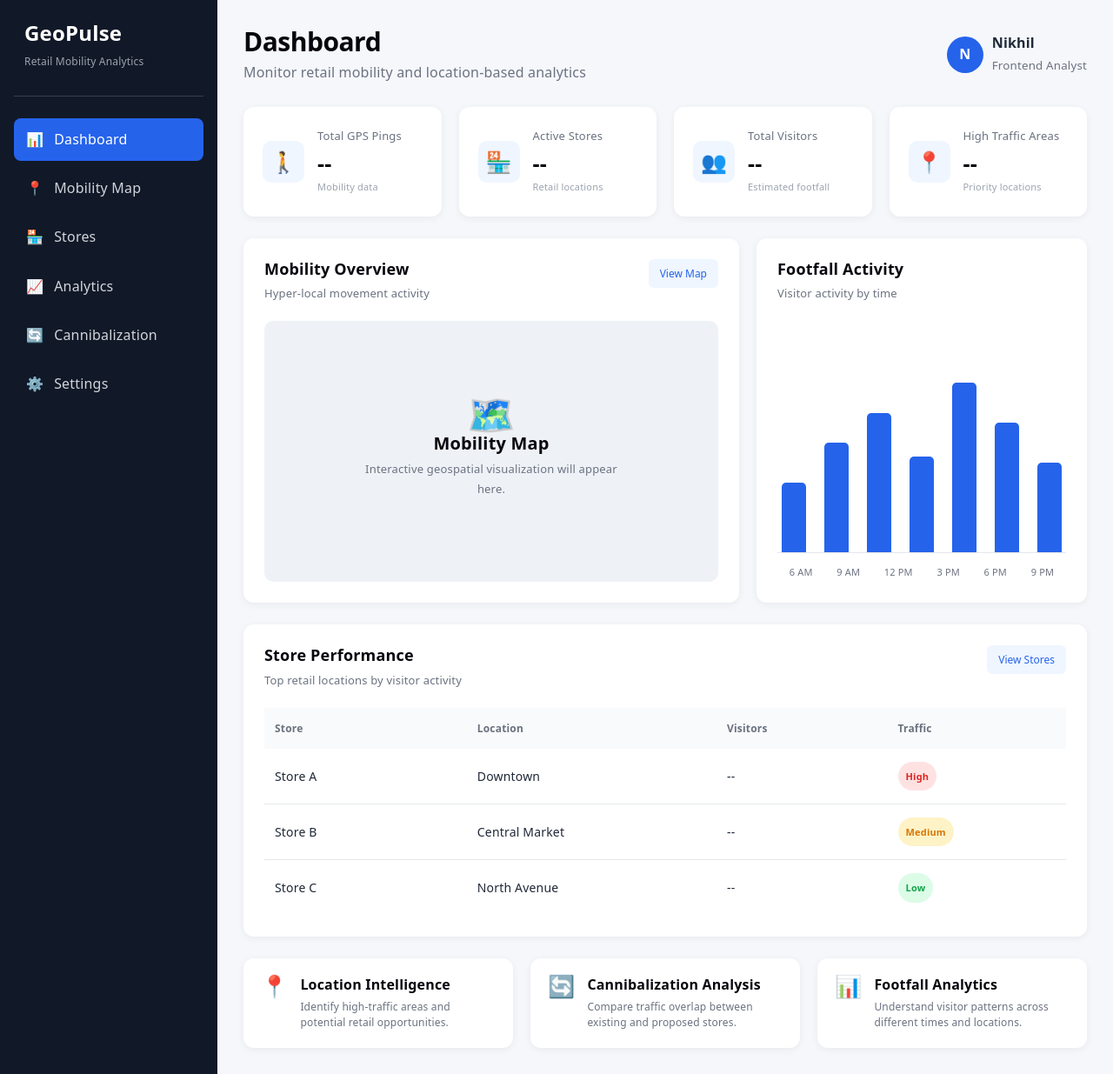
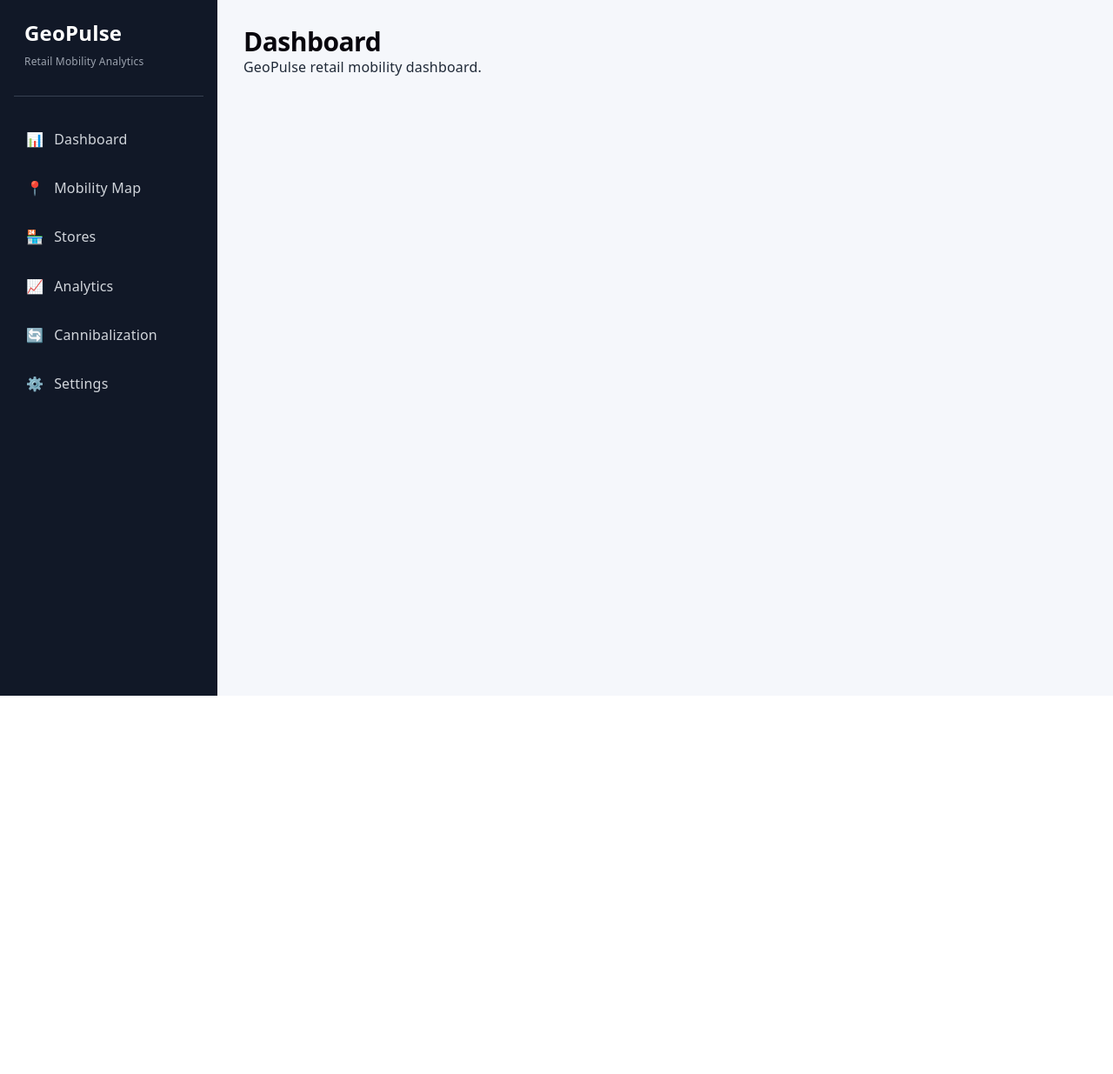
Before and after one commit to Raisanuraan12/geopulse-retail-mobility-analytics, a React (Vite) app: page / in a window 1280 px wide. Shown: the whole page at 87% size. After the commit the page ends 800 px from the top, so only its background shows below. Built offline with nearby package versions, Linux system fonts and the light colour scheme.

Commit message:
update the app.jsx file related todays task and its Routing and Navigation

```diff
--- a/src/App.jsx
+++ b/src/App.jsx
@@ -1,7 +1,17 @@
+import { BrowserRouter, Routes, Route, NavLink } from "react-router-dom";
 import "./App.css";
+
+import Dashboard from "./pages/Dashboard";
+import MobilityMap from "./pages/MobilityMap";
+import Stores from "./pages/Stores";
+import Analytics from "./pages/Analytics";
+import Cannibalization from "./pages/Cannibalization";
+import StoreDetails from "./pages/StoresDetails";
+import Settings from "./pages/Settings";
 
 function App() {
   return (
+    <BrowserRouter>
       <div className="app">
         {/* Sidebar */}
         <aside className="sidebar">
@@ -11,243 +21,86 @@ function App() {
           </div>
 
           <nav className="navigation">
-          <a href="#" className="nav-item active">
+            <NavLink
+              to="/dashboard"
+              className={({ isActive }) =>
+                isActive ? "nav-item active" : "nav-item"
+              }
+            >
               <span>📊</span>
               Dashboard
-          </a>
+            </NavLink>
 
-          <a href="#" className="nav-item">
+            <NavLink
+              to="/mobility-map"
+              className={({ isActive }) =>
+                isActive ? "nav-item active" : "nav-item"
+              }
+            >
               <span>📍</span>
               Mobility Map
-          </a>
+            </NavLink>
 
-          <a href="#" className="nav-item">
+            <NavLink
+              to="/stores"
+              className={({ isActive }) =>
+                isActive ? "nav-item active" : "nav-item"
+              }
+            >
               <span>🏪</span>
               Stores
-          </a>
+            </NavLink>
 
-          <a href="#" className="nav-item">
+            <NavLink
+              to="/analytics"
+              className={({ isActive }) =>
+                isActive ? "nav-item active" : "nav-item"
+              }
+            >
               <span>📈</span>
               Analytics
-          </a>
+            </NavLink>
 
-          <a href="#" className="nav-item">
+            <NavLink
+              to="/cannibalization"
+              className={({ isActive }) =>
+                isActive ? "nav-item active" : "nav-item"
+              }
+            >
               <span>🔄</span>
               Cannibalization
-          </a>
+            </NavLink>
 
-          <a href="#" className="nav-item">
+            <NavLink
+              to="/settings"
+              className={({ isActive }) =>
+                isActive ? "nav-item active" : "nav-item"
+              }
+            >
               <span>⚙️</span>
               Settings
-          </a>
+            </NavLink>
           </nav>
         </aside>
 
         {/* Main Content */}
         <main className="main-content">
-        {/* Header */}
-        <header className="topbar">
-          <div>
-            <h1>Dashboard</h1>
-            <p>
-              Monitor retail mobility and location-based analytics
-            </p>
-          </div>
-
-          <div className="user-profile">
-            <div className="avatar">N</div>
-            <div>
-              <strong>Nikhil</strong>
-              <small>Frontend Analyst</small>
-            </div>
-          </div>
-        </header>
-
-        {/* Statistics */}
-        <section className="stats-grid">
-          <div className="stat-card">
-            <div className="stat-icon">🚶</div>
-
-            <div>
-              <p>Total GPS Pings</p>
-              <h2>--</h2>
-              <span className="stat-label">Mobility data</span>
-            </div>
-          </div>
-
-          <div className="stat-card">
-            <div className="stat-icon">🏪</div>
-
-            <div>
-              <p>Active Stores</p>
-              <h2>--</h2>
-              <span className="stat-label">Retail locations</span>
-            </div>
-          </div>
-
-          <div className="stat-card">
-            <div className="stat-icon">👥</div>
-
-            <div>
-              <p>Total Visitors</p>
-              <h2>--</h2>
-              <span className="stat-label">Estimated footfall</span>
-            </div>
-          </div>
-
-          <div className="stat-card">
-            <div className="stat-icon">📍</div>
-
-            <div>
-              <p>High Traffic Areas</p>
-              <h2>--</h2>
-              <span className="stat-label">Priority locations</span>
-            </div>
-          </div>
-        </section>
-
-        {/* Main Dashboard Grid */}
-        <section className="dashboard-grid">
-          {/* Mobility Overview */}
-          <div className="dashboard-card mobility-card">
-            <div className="card-header">
-              <div>
-                <h3>Mobility Overview</h3>
-                <p>Hyper-local movement activity</p>
-              </div>
-
-              <button className="view-button">
-                View Map
-              </button>
-            </div>
-
-            <div className="map-placeholder">
-              <div className="map-content">
-                <span className="map-icon">🗺️</span>
-                <h3>Mobility Map</h3>
-                <p>
-                  Interactive geospatial visualization will appear here.
-                </p>
-              </div>
-            </div>
-          </div>
-
-          {/* Footfall */}
-          <div className="dashboard-card">
-            <div className="card-header">
-              <div>
-                <h3>Footfall Activity</h3>
-                <p>Visitor activity by time</p>
-              </div>
-            </div>
-
-            <div className="chart-placeholder">
-              <div className="chart-bars">
-                <div className="bar bar-1"></div>
-                <div className="bar bar-2"></div>
-                <div className="bar bar-3"></div>
-                <div className="bar bar-4"></div>
-                <div className="bar bar-5"></div>
-                <div className="bar bar-6"></div>
-                <div className="bar bar-7"></div>
-              </div>
-
-              <div className="chart-labels">
-                <span>6 AM</span>
-                <span>9 AM</span>
-                <span>12 PM</span>
-                <span>3 PM</span>
-                <span>6 PM</span>
-                <span>9 PM</span>
-              </div>
-            </div>
-          </div>
-        </section>
-
-        {/* Store Performance */}
-        <section className="dashboard-card store-card">
-          <div className="card-header">
-            <div>
-              <h3>Store Performance</h3>
-              <p>Top retail locations by visitor activity</p>
-            </div>
-
-            <button className="view-button">
-              View Stores
-            </button>
-          </div>
-
-          <div className="store-table">
-            <div className="table-header">
-              <span>Store</span>
-              <span>Location</span>
-              <span>Visitors</span>
-              <span>Traffic</span>
-            </div>
-
-            <div className="table-row">
-              <span>Store A</span>
-              <span>Downtown</span>
-              <span>--</span>
-              <span className="traffic high">High</span>
-            </div>
-
-            <div className="table-row">
-              <span>Store B</span>
-              <span>Central Market</span>
-              <span>--</span>
-              <span className="traffic medium">Medium</span>
-            </div>
-
-            <div className="table-row">
-              <span>Store C</span>
-              <span>North Avenue</span>
-              <span>--</span>
-              <span className="traffic low">Low</span>
-            </div>
-          </div>
-        </section>
-
-        {/* Insights */}
-        <section className="insights-grid">
-          <div className="insight-card">
-            <span className="insight-icon">📍</span>
-
-            <div>
-              <h3>Location Intelligence</h3>
-              <p>
-                Identify high-traffic areas and potential retail
-                opportunities.
-              </p>
-            </div>
-          </div>
-
-          <div className="insight-card">
-            <span className="insight-icon">🔄</span>
-
-            <div>
-              <h3>Cannibalization Analysis</h3>
-              <p>
-                Compare traffic overlap between existing and proposed
-                stores.
-              </p>
-            </div>
-          </div>
-
-          <div className="insight-card">
-            <span className="insight-icon">📊</span>
-
-            <div>
-              <h3>Footfall Analytics</h3>
-              <p>
-                Understand visitor patterns across different times
-                and locations.
-              </p>
-            </div>
-          </div>
-        </section>
+          <Routes>
+            <Route path="/" element={<Dashboard />} />
+            <Route path="/dashboard" element={<Dashboard />} />
+            <Route path="/mobility-map" element={<MobilityMap />} />
+            <Route path="/stores" element={<Stores />} />
+            <Route path="/analytics" element={<Analytics />} />
+            <Route
+              path="/cannibalization"
+              element={<Cannibalization />}
+            />
+            <Route path="/store-details" element={<StoreDetails />} />
+            <Route path="/settings" element={<Settings />} />
+          </Routes>
         </main>
       </div>
+    </BrowserRouter>
   );
 }
 
```
Lines whose indentation alone changed are shown as unchanged.
